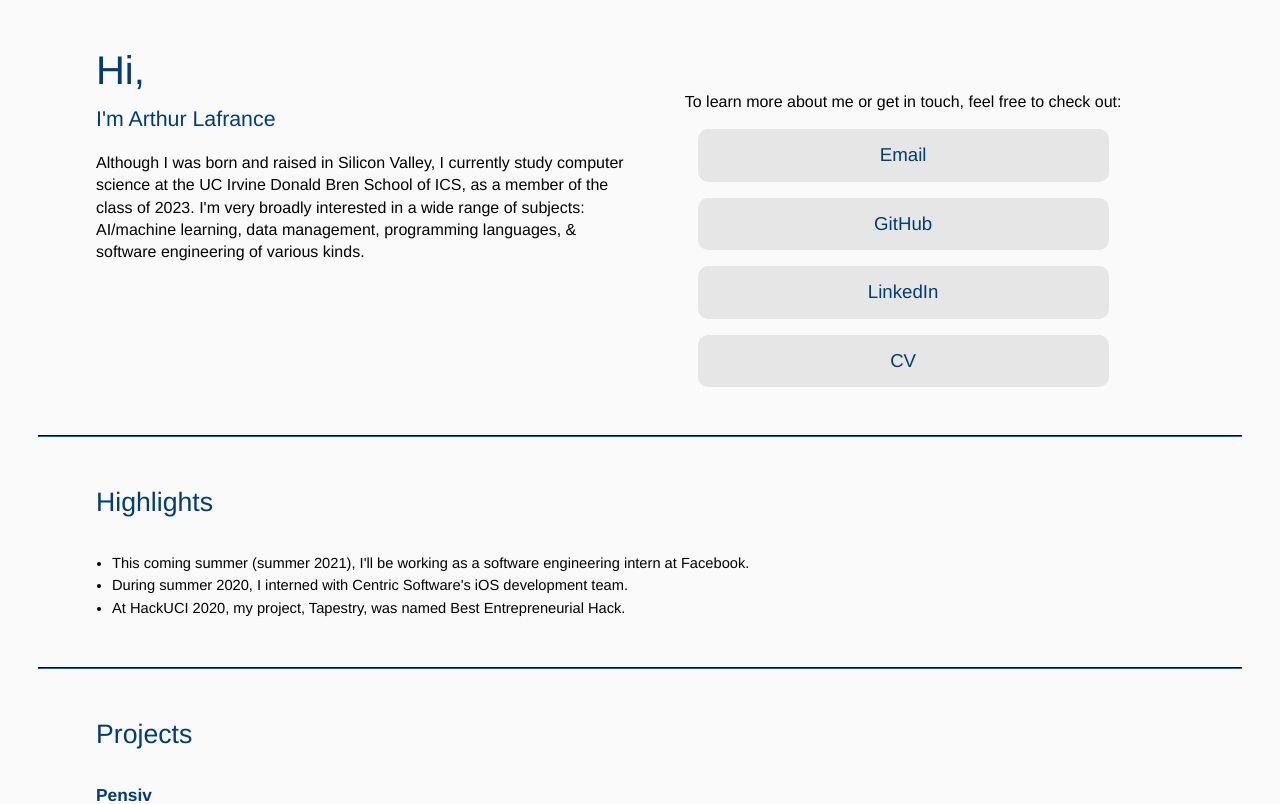
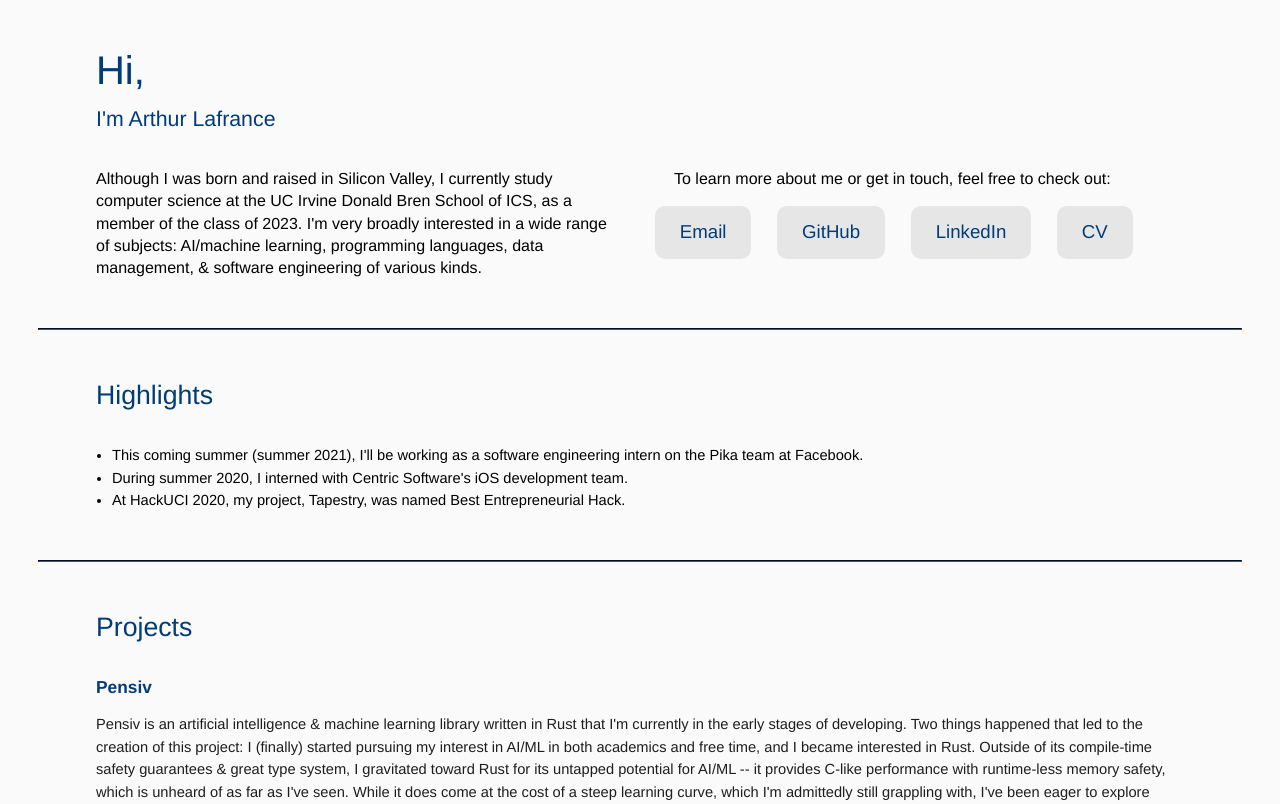
Before and after one commit to a-lafrance/a-lafrance.github.io, a Vue app: page / in a window 1280 px wide. Shown: the top 804 px of the page. Built offline with nearby package versions, Linux system fonts and the light colour scheme.

Commit message:
fb team update + slight redesign

```diff
--- a/src/App.vue
+++ b/src/App.vue
@@ -5,17 +5,19 @@
         <h1 class="navy">Hi,</h1>
         <h3 class="navy">I'm Arthur Lafrance</h3>
 
+        <div id="bottom">
           <p>Although I was born and raised in Silicon Valley, I currently study computer science
             at the UC Irvine Donald Bren School of ICS, as a member of the class of 2023. I'm very broadly interested in a wide
-          range of subjects: AI/machine learning, data management, programming languages, &amp; software engineering of various kinds.
+            range of subjects: AI/machine learning, programming languages, data management, &amp; software engineering of various kinds.
           </p>
-      </div>
 
           <div id="contact">
             <p>To learn more about me or get in touch, feel free to check out:</p>
 
             <div class="button-group">
               <Button class="navy" v-for="(method, index) in contactMethods" :key="index" :title="method.name" :destination="method.link" />
+            </div>
+          </div>
         </div>
       </div>
     </div>
@@ -64,7 +66,7 @@ export default {
         { name: "CV", link: "assets/Arthur_Lafrance_CV.pdf" },
       ],
       highlights: [
-        "This coming summer (summer 2021), I'll be working as a software engineering intern at Facebook.",
+        "This coming summer (summer 2021), I'll be working as a software engineering intern on the Pika team at Facebook.",
         "During summer 2020, I interned with Centric Software's iOS development team.",
         "At HackUCI 2020, my project, Tapestry, was named Best Entrepreneurial Hack."
       ],
@@ -182,10 +184,14 @@ h3 {
 
 .button-group {
   display: flex;
-  flex-direction: column;
+  flex-direction: row;
 
-  padding-left: 3vw;
-  padding-right: 0;
+  padding-left: 0.5vw;
+}
+
+#bottom {
+  display: flex;
+  flex-direction: row;
 }
 
 #intro-content {
@@ -193,7 +199,6 @@ h3 {
 }
 
 #bio {
-  width: 50%;
   padding-right: 1vw;
 }
 
@@ -202,8 +207,7 @@ h3 {
 }
 
 #contact {
-  padding-left: 1vw;
-  padding-top: 4%;
+  margin-left: 2vw;
 }
 
 #contact p {
--- a/src/components/Button.vue
+++ b/src/components/Button.vue
@@ -26,8 +26,10 @@ export default {
 
   padding-top: 15px;
   padding-bottom: 15px;
+  padding-left: 25px;
+  padding-right: 25px;
 
-  margin-right: 1vw;
+  margin-right: 2vw;
   margin-bottom: 2vh;
 
   font-size: 14pt;
```
Lines whose indentation alone changed are shown as unchanged.
